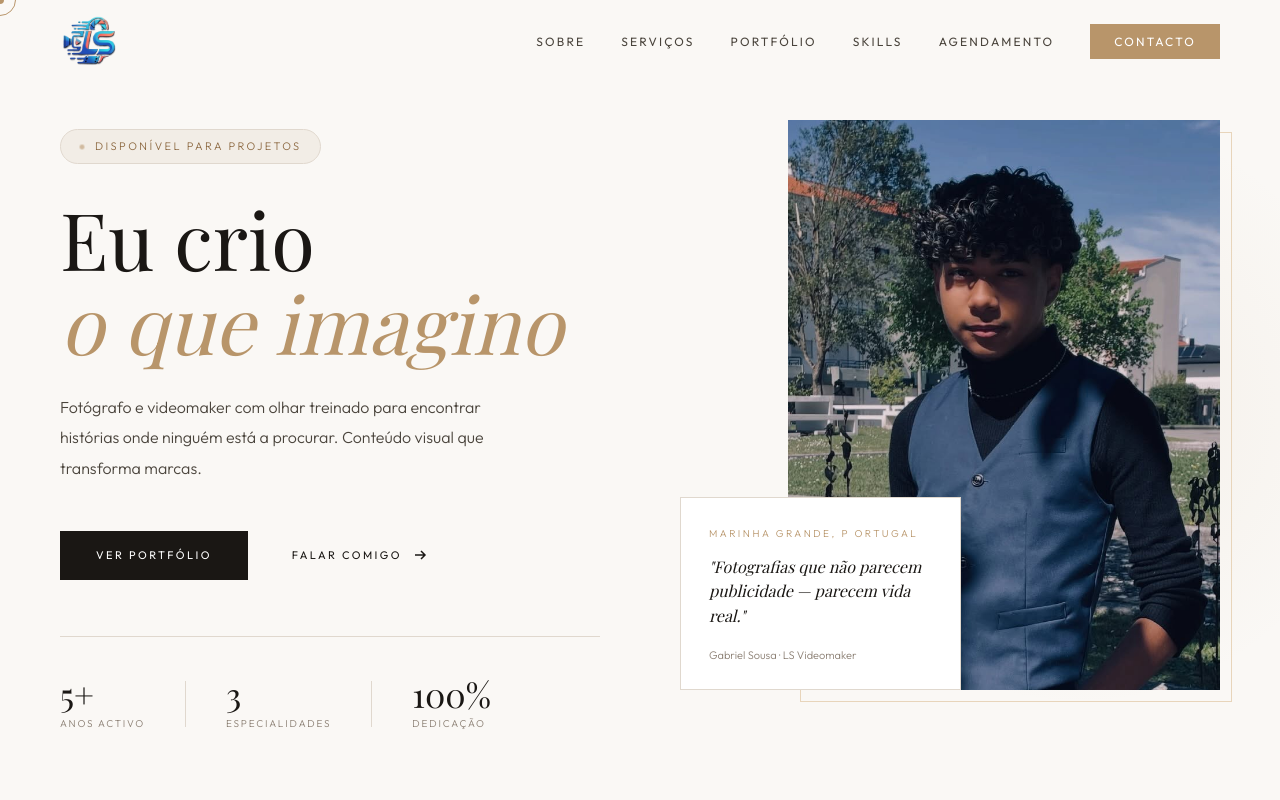
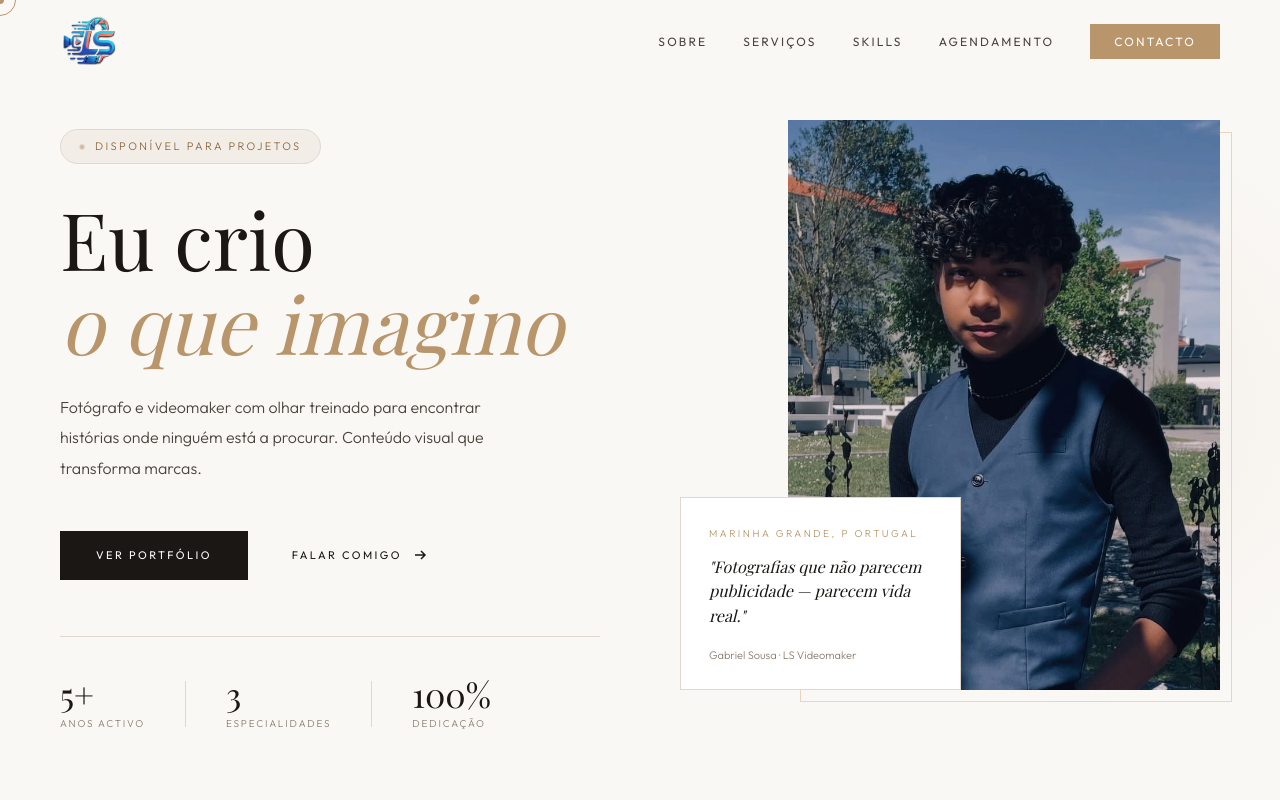
Before and after one commit to makyneta/lsvideomaker, a plain HTML site: page index.html in a window 1280 px wide. Shown: the top 800 px of the page. Drawn offline with nearby package versions, Linux system fonts and the light colour scheme; a web font is replaced by a local one.

Commit message:
09 de Abril de 2026

```diff
--- a/index.html
+++ b/index.html
@@ -32,7 +32,7 @@
 <div class="mobile-menu" id="mMenu">
   <a href="#sobre" onclick="cM()">Sobre</a>
   <a href="#servicos" onclick="cM()">Serviços</a>
-  <a href="#portfolio" onclick="cM()">Portfólio</a>
+  <!-- <a href="#portfolio" onclick="cM()">Portfólio</a> -->
   <a href="#habilidades" onclick="cM()">Skills</a>
   <a href="#agendamento" onclick="cM()">Agendamento</a>
   <a href="#contacto" onclick="cM()">Contacto</a>
@@ -45,7 +45,7 @@
   <ul class="nav-links">
     <li><a href="#sobre">Sobre</a></li>
     <li><a href="#servicos">Serviços</a></li>
-    <li><a href="#portfolio">Portfólio</a></li>
+    <!-- <li><a href="#portfolio">Portfólio</a></li> -->
     <li><a href="#habilidades">Skills</a></li>
     <li><a href="#agendamento">Agendamento</a></li>
     <li><a href="#contacto" class="nav-cta">Contacto</a></li>
```
